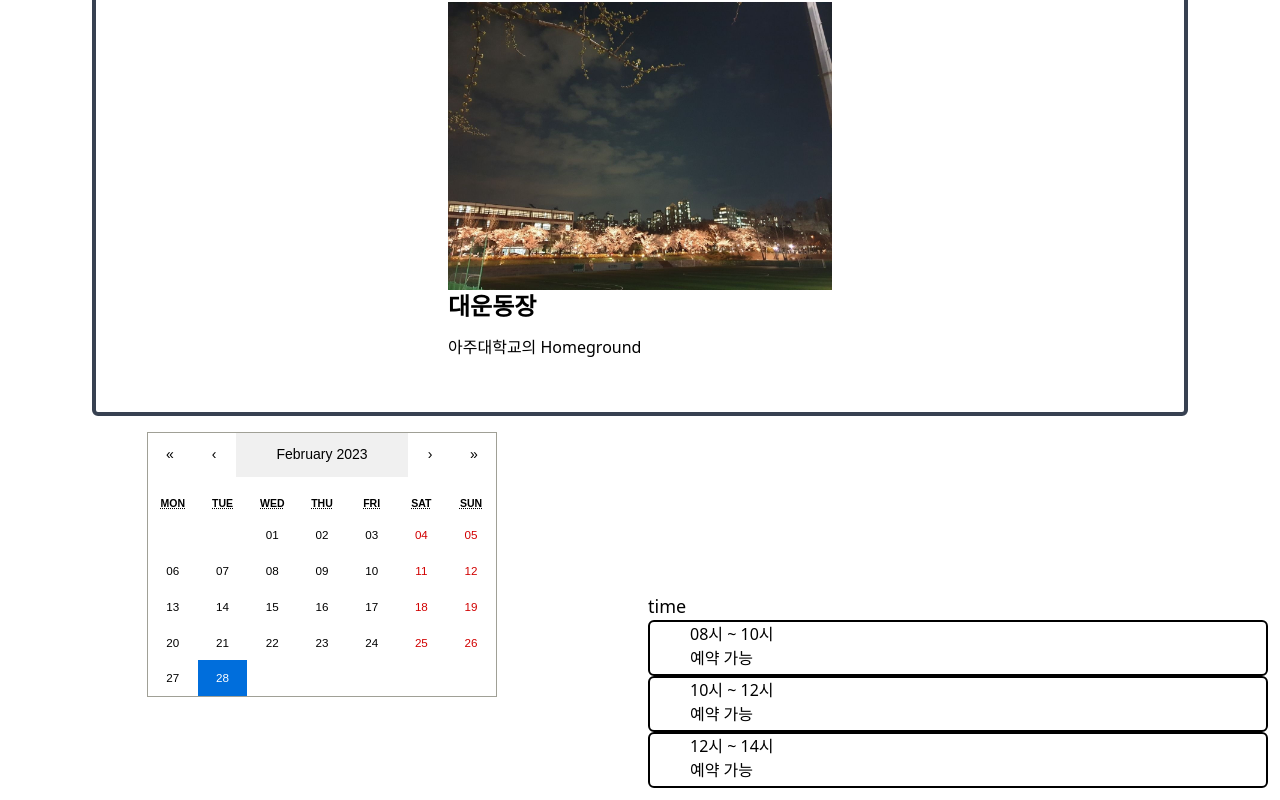
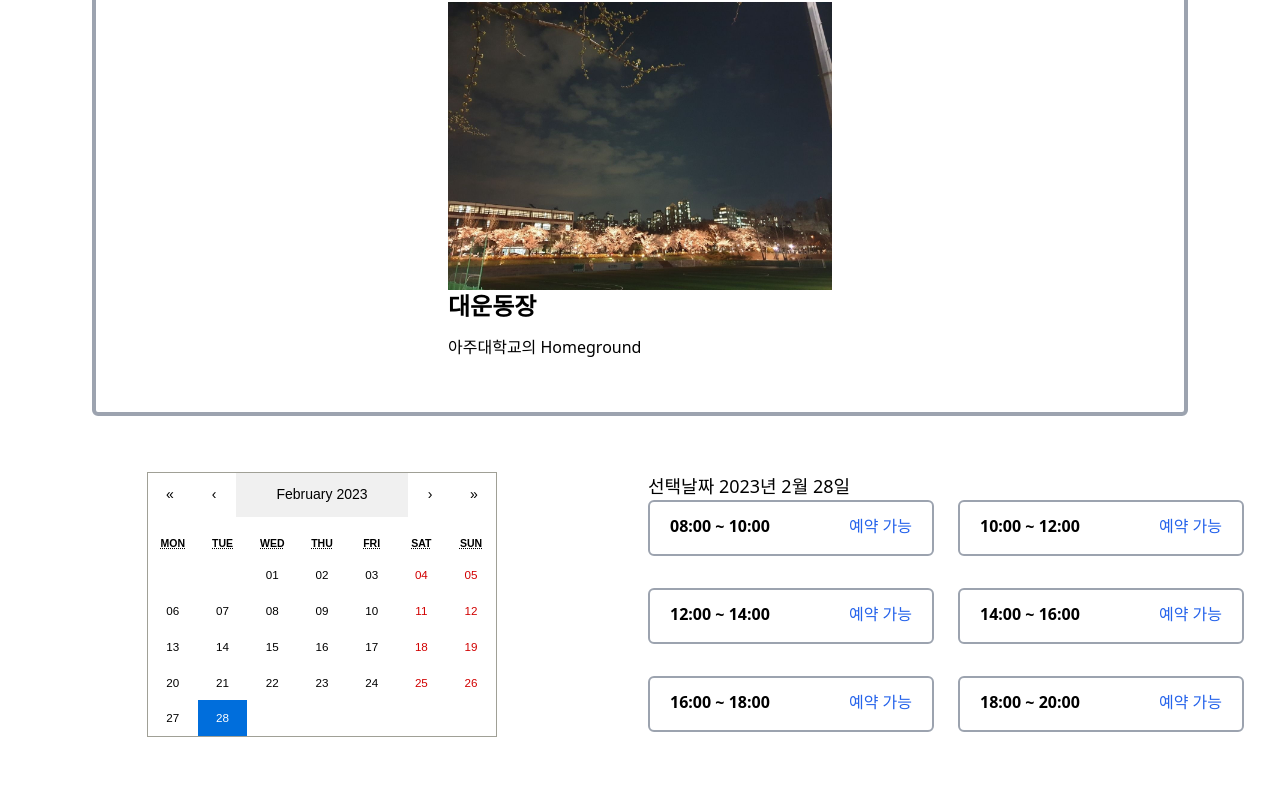
Before and after one commit to Ballandd/Balland_Web, a Next.js app in the folder balland/: page /reservation/bigground in a window 1280 px wide. Shown: the part 278-1078 px from the top of the page. After the commit the page ends 1054 px from the top, so only its background shows below. Built offline with nearby package versions, Linux system fonts and the light colour scheme; no server answers; the database is empty.

Commit message:
feat(biggroud): 대운동장 예약 페이지 ui 설정

```diff
--- a/balland/components/FacilityCard.tsx
+++ b/balland/components/FacilityCard.tsx
@@ -10,7 +10,7 @@ export interface infoCardProps {
 
 const FacilityCard = (props: infoCardProps) => {
     return (
-      <div className = "flex justify-center p-10 border-4 border-gray-700 rounded-md mt-40 ml-20 mr-20">
+      <div className = "flex justify-center p-10 border-4 border-gray-400 rounded-md mt-40 ml-20 mr-20">
         <div>
        <img
             className="lg:h-72 md:h-48 w-full object-cover object-center"
--- a/balland/pages/api/auth/signup.ts
+++ b/balland/pages/api/auth/signup.ts
@@ -29,6 +29,7 @@ export default async function handler(req: NextApiRequest, res: NextApiResponse)
     // password: await hash(password, 12),
     // 성공시 response
     res.send({ result: true, message: 'User created', ...status })
+    res.status(201).json({ result: true, message: 'User created', ...status });
     client.close();
   } else {
     res.status(500).json({ result: false, error: 'Route not valid' });
--- a/balland/pages/reservation/bigground.js
+++ b/balland/pages/reservation/bigground.js
@@ -42,7 +42,7 @@ export default function MyApp() {
             link = "../reservation"
           />
       </div>
-      <div>
+      <div className = "mt-10">
               <Calendar
                   onChange={onChange} // useState로 포커스 변경 시 현재 날짜 받아오기
                   value ={value}
@@ -71,25 +71,43 @@ export default function MyApp() {
                   } }
                    />
           </div>
-          <div className = "w-full mt-40 p-0">
-              <h4 className = "text-lg">time </h4>
-              <ul>
-                <li>
-                  <div className="w-full h-14 px-10 py-0 border-2 border-black rounded-md">
-                    <h1>08시 ~ 10시</h1>
-                    <span>{eight == true ? <h4>예약 가능</h4> : <h4>예약 불가</h4>}</span>
+          <div className = "w-full mt-10 p-0">
+              <h4 className = "text-lg">선택날짜 {value.getFullYear()}년 {value.getMonth()+1}월 {value.getDate()}일 </h4>
+              <ul className = "overflow-x-hidden	overflow-y-auto	">
+                <li className = "w-2/4 float-left mt-0 mx-0 mb-8 pr-6	box-border">
+                  <div className="w-full h-14 px-5 py-0 border-2 border-gray-400 rounded-md">
+                    <h4 className = "float-left relative mt-3 pl-22 text-base font-semibold ">08:00 ~ 10:00</h4>
+                    <span className = "float-right relative mt-3">{eight == true ? <h4 className = "text-blue-600	">예약 가능</h4> : <h4 className = "text-red-500	">예약 불가</h4>}</span>
                   </div>
                 </li>
-                <li>
-                  <div className="w-full h-14 px-10 py-0 border-2 border-black rounded-md">
-                    <h1>10시 ~ 12시</h1>
-                    <span>{ten == true ? <h4>예약 가능</h4> : <h4>예약 불가</h4>}</span>
+                <li className = "w-2/4 float-left mt-0 mx-0 mb-8 pr-6	box-border">
+                  <div className="w-full h-14 px-5 py-0 border-2 border-gray-400 rounded-md">
+                    <h4 className = "float-left relative mt-3 pl-22 text-base font-semibold ">10:00 ~ 12:00</h4>
+                    <span className = "float-right relative mt-3">{ten == true ? <h4 className = "text-blue-600	">예약 가능</h4> : <h4 className = "text-red-500	">예약 불가</h4>}</span>
                   </div>
                 </li>
-                <li>
-                  <div className="w-full h-14 px-10 py-0 border-2 border-black rounded-md">
-                    <h1>12시 ~ 14시</h1>
-                    <span>{twelve == true ? <h4>예약 가능</h4> : <h4>예약 불가</h4>}</span>
+                <li className = "w-2/4 float-left mt-0 mx-0 mb-8 pr-6	box-border">
+                  <div className="w-full h-14 px-5 py-0 border-2 border-gray-400 rounded-md">
+                  <h4 className = "float-left relative mt-3 pl-22 text-base font-semibold ">12:00 ~ 14:00</h4>
+                    <span className = "float-right relative mt-3">{twelve == true ? <h4 className = "text-blue-600	">예약 가능</h4> : <h4 className = "text-red-500	">예약 불가</h4>}</span>
+                  </div>
+                </li>
+                <li className = "w-2/4 float-left mt-0 mx-0 mb-8 pr-6	box-border">
+                  <div className="w-full h-14 px-5 py-0 border-2 border-gray-400 rounded-md">
+                  <h4 className = "float-left relative mt-3 pl-22 text-base font-semibold ">14:00 ~ 16:00</h4>
+                    <span className = "float-right relative mt-3">{fourteen == true ? <h4 className = "text-blue-600	">예약 가능</h4> : <h4 className = "text-red-500	">예약 불가</h4>}</span>
+                  </div>
+                </li>
+                <li className = "w-2/4 float-left mt-0 mx-0 mb-8 pr-6	box-border">
+                  <div className="w-full h-14 px-5 py-0 border-2 border-gray-400 rounded-md">
+                  <h4 className = "float-left relative mt-3 pl-22 text-base font-semibold ">16:00 ~ 18:00</h4>
+                    <span className = "float-right relative mt-3">{sixteen == true ? <h4 className = "text-blue-600	">예약 가능</h4> : <h4 className = "text-red-500	">예약 불가</h4>}</span>
+                  </div>
+                </li>
+                <li className = "w-2/4 float-left mt-0 mx-0 mb-8 pr-6	box-border">
+                  <div className="w-full h-14 px-5 py-0 border-2 border-gray-400 rounded-md">
+                  <h4 className = "float-left relative mt-3 pl-22 text-base font-semibold ">18:00 ~ 20:00</h4>
+                    <span className = "float-right relative mt-3">{twelve == true ? <h4 className = "text-blue-600	">예약 가능</h4> : <h4 className = "text-red-500	">예약 불가</h4>}</span>
                   </div>
                 </li>
               </ul>
```
